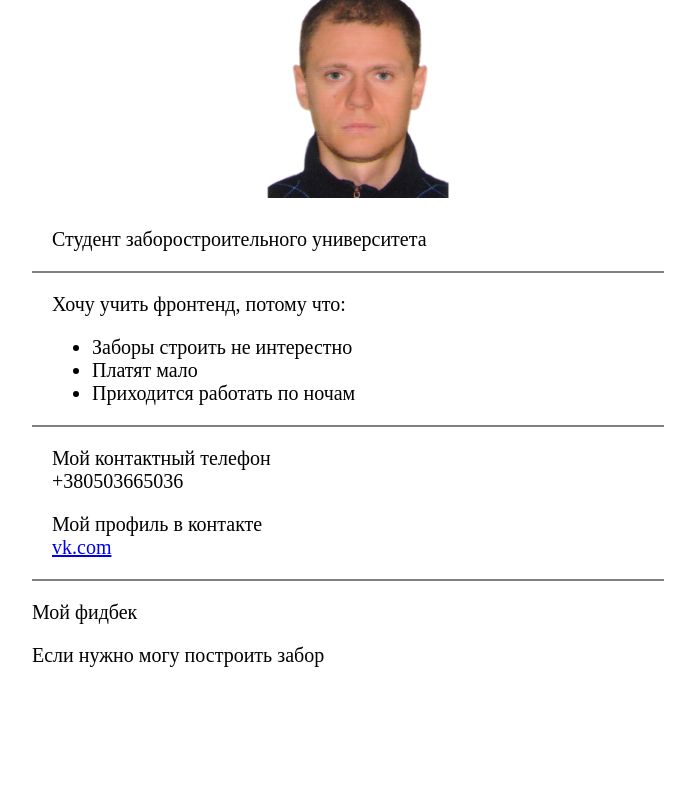
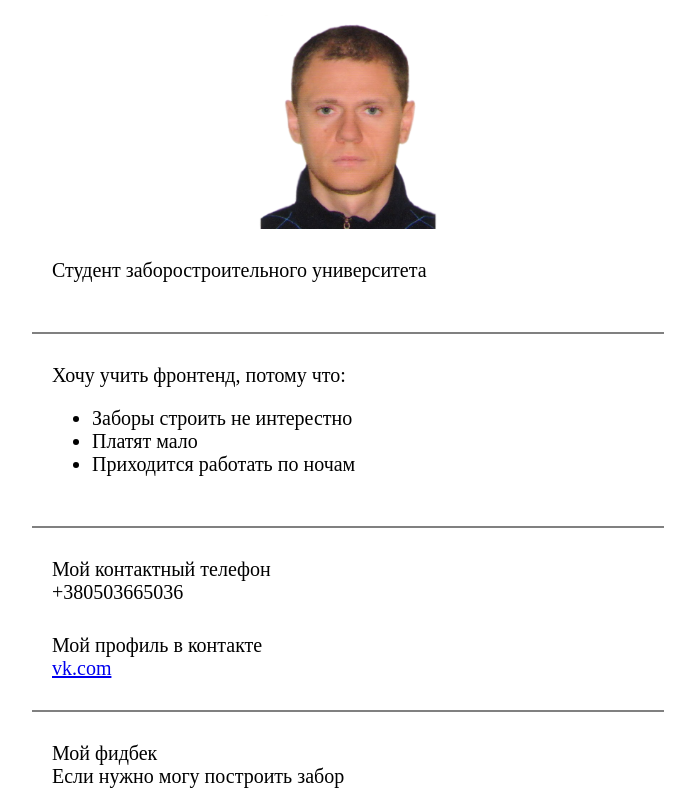
Before and after one commit to SergST7/GoIT, a plain HTML site: page HTML/HomeWork/HTML_1/index.html in a window 1280 px wide. Shown: the part 127-924 px from the top of the page, without its empty margins (292-987 px from the left). Before the commit the page ends 814 px from the top, so only its background shows below. Drawn offline with Linux system fonts and the light colour scheme.

Commit message:
change tag br

```diff
--- a/HTML/HomeWork/HTML_1/css/main.css
+++ b/HTML/HomeWork/HTML_1/css/main.css
@@ -14,5 +14,10 @@ h1{
 }
 .section{
     border-bottom: 2px solid grey;
-    padding-left:20px;
 }
+.last-section, .section{
+    padding:30px 20px;
+}
+.phone{
+    margin-bottom: 30px;
+}
--- a/HTML/HomeWork/HTML_1/index.html
+++ b/HTML/HomeWork/HTML_1/index.html
@@ -13,7 +13,7 @@
             <p>Студент заборостроительного университета</p>
         </div>
         <div class="section">
-            <p>Хочу учить фронтенд, потому что:</p>
+            <div>Хочу учить фронтенд, потому что:</div>
             <ul>
                 <li>Заборы строить не интерестно</li>
                 <li>Платят мало</li>
@@ -21,14 +21,14 @@
             </ul>
         </div>
         <div class="section">
-            <p>Мой контактный телефон <br>
-                +380503665036</p>
-            <p>Мой профиль в контакте<br>
-            <a href="http://vk.com/id174074548">vk.com</a></p>
+            <div>Мой контактный телефон </div>
+            <div class="phone"> +380503665036</div>
+            <div>Мой профиль в контакте</div>
+            <a href="http://vk.com/id174074548">vk.com</a>
         </div>
-        <div>
-            <p>Мой фидбек</p>
-            <p>Если нужно могу построить забор</p>
+        <div class="last-section">
+            <div>Мой фидбек</div>
+            <div>Если нужно могу построить забор</div>
         </div>
     </div>
 
```
Also changed, not shown: HTML/Lecture/index.html (+6 -3 lines), 1 other file.
